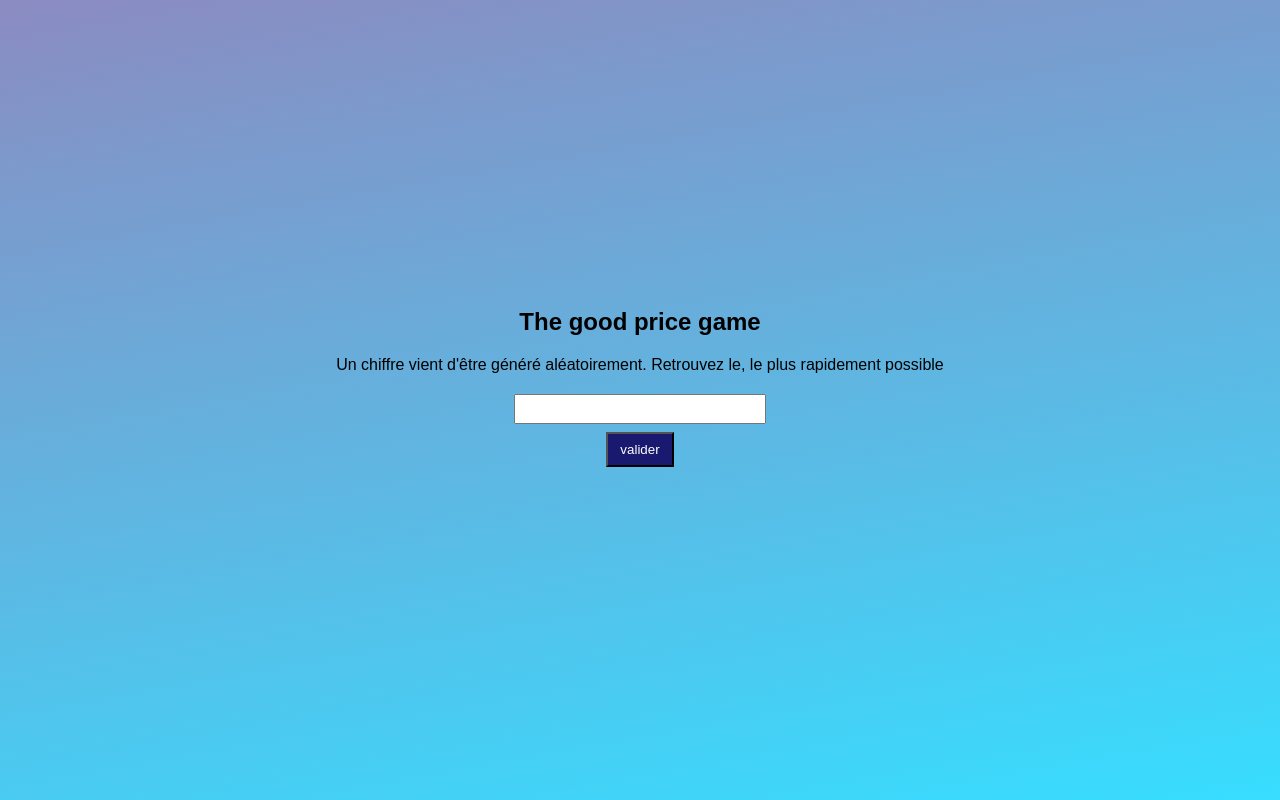
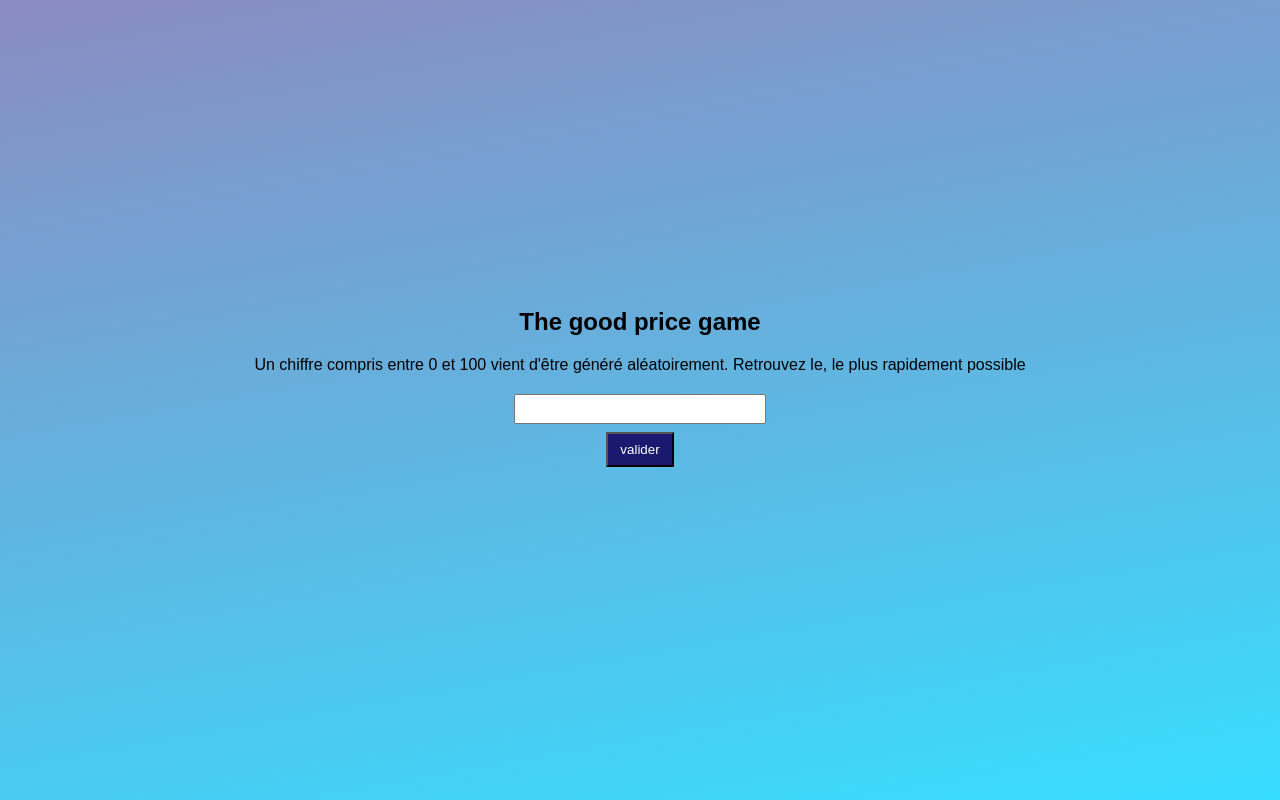
Before and after one commit to Yves62/good-price, a plain HTML site: page index.html in a window 1280 px wide. Drawn offline with Linux system fonts and the light colour scheme.

Commit message:
fix error rules

```diff
--- a/index.html
+++ b/index.html
@@ -13,7 +13,7 @@
 
     <div class="container">
         <h2>The good price game</h2>
-        <p>Un chiffre vient d'être généré aléatoirement. Retrouvez le, le plus rapidement possible</p>
+        <p>Un chiffre compris entre 0 et 100 vient d'être généré aléatoirement. Retrouvez le, le plus rapidement possible</p>
         <form>
             <input name="number" id="number">
             <button>valider</button>
```
